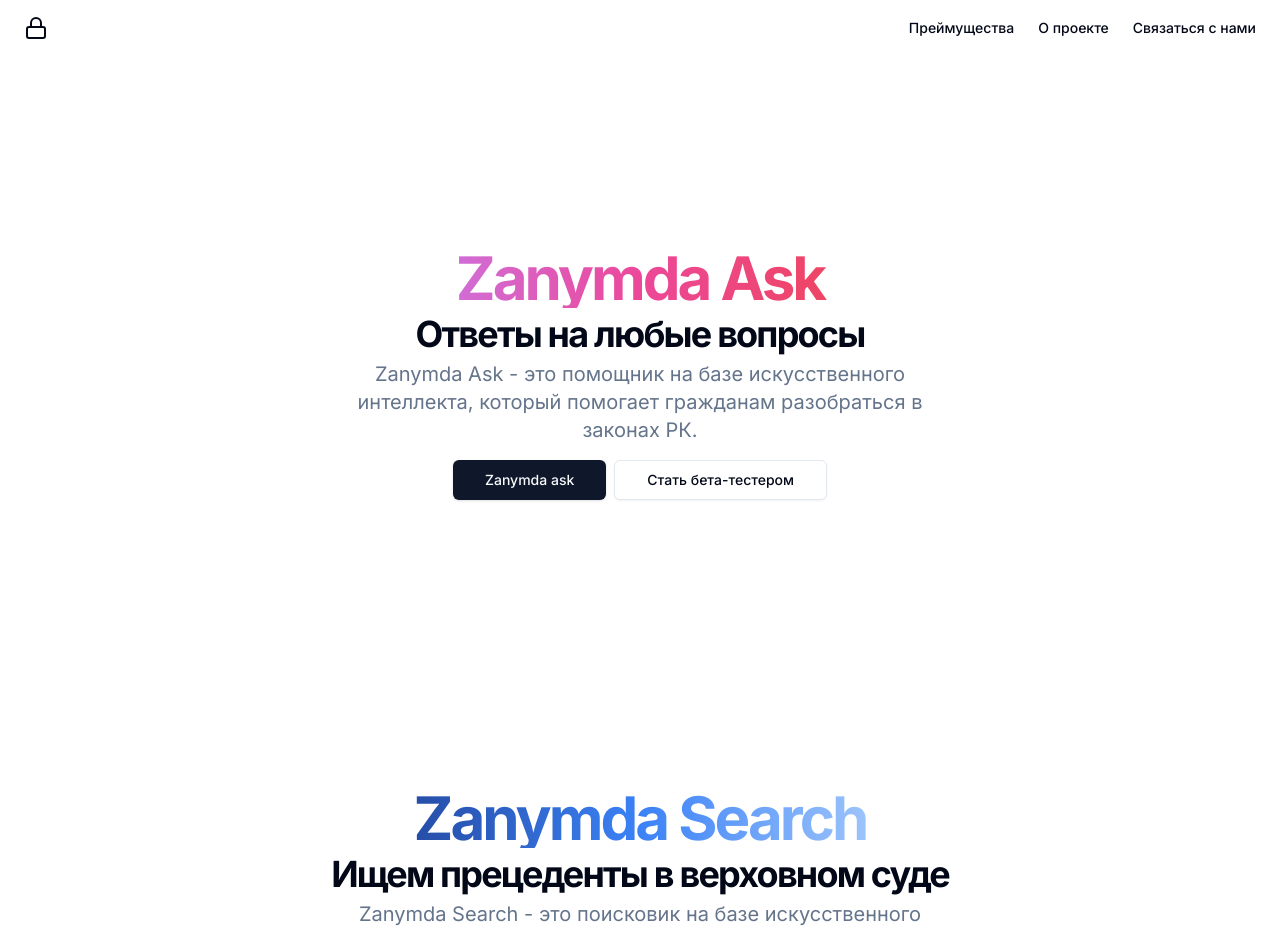
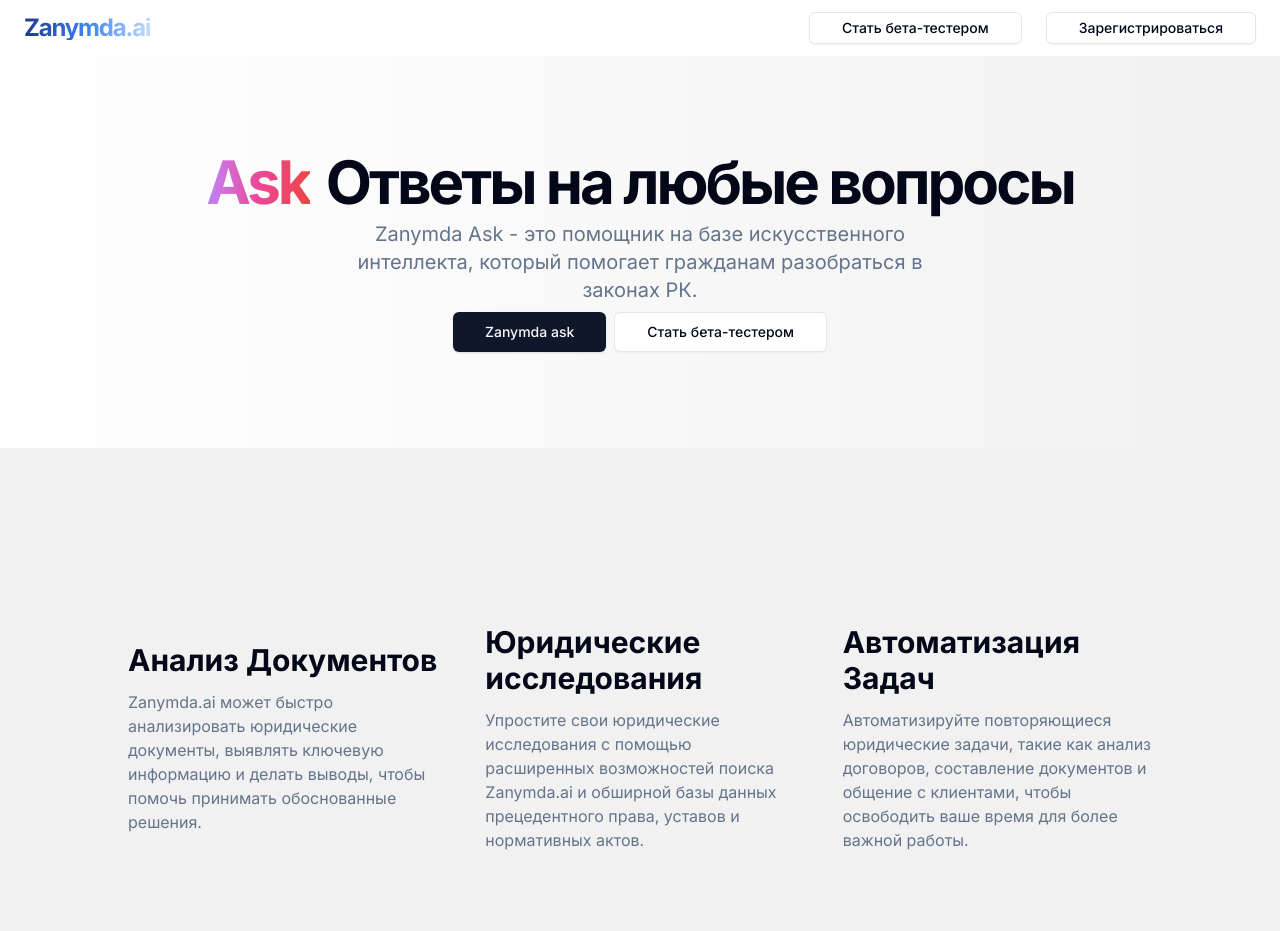
Before and after one commit to mountain-nomad/legal_front, a Next.js app: page / in a window 1280 px wide. Shown: the top 931 px of the page. Built offline with nearby package versions, Linux system fonts and the light colour scheme.

Commit message:
Design for 2 products

```diff
--- a/src/app/beta-test/page.tsx
+++ b/src/app/beta-test/page.tsx
@@ -1,7 +1,43 @@
-import { Input } from "@/components/ui/input"
-import { Button } from "@/components/ui/button"
+"use client"
+
+import { useState, useEffect } from 'react';
+import { Input } from "@/components/ui/input";
+import { Button } from "@/components/ui/button";
 
 export default function Component() {
+  const [email, setEmail] = useState("");
+  const [message, setMessage] = useState("");
+
+  const handleSubmit = async (event:any) => {
+    event.preventDefault();
+    try {
+      const response = await fetch('https://legalapi-production.up.railway.app/become_beta_tester', {
+        method: 'POST',
+        headers: {
+          'Content-Type': 'application/json',
+        },
+        body: JSON.stringify({ email }),
+      });
+
+      const data = await response.json();
+      if (data.status === 'success') {
+        setMessage('Спасибо за ваш вклад');
+        setEmail('');
+      }
+    } catch (error) {
+      console.error('Error:', error);
+    }
+  };
+
+  useEffect(() => {
+    if (message) {
+      const timer = setTimeout(() => {
+        setMessage('');
+      }, 3000);
+      return () => clearTimeout(timer);
+    }
+  }, [message]);
+
   return (
     <div className="w-full">
       <section className="w-full py-12 md:py-12 lg:py-16 xl:py-24 bg-gradient-to-r from-[#ffffff] to-[#f1f1f1]">
@@ -12,10 +48,12 @@
               Присоединяйтесь к нашей эксклюзивной бета-программе и первыми получите доступ к pro-версии
             </p>
             <div className="flex justify-center">
-              <form className="w-full max-w-md flex gap-2">
+              <form onSubmit={handleSubmit} className="w-full max-w-md flex gap-2">
                 <Input
                   type="email"
                   placeholder="Введите ваш email"
+                  value={email}
+                  onChange={(e) => setEmail(e.target.value)}
                   className="flex-1 bg-white text-gray-900 placeholder:text-gray-500"
                 />
                 <Button type="submit" className="bg-[#ffffff] text-gray-900 hover:bg-[#f1f1f1]">
@@ -23,6 +61,11 @@
                 </Button>
               </form>
             </div>
+            {message && (
+              <div className="mt-4 p-4 bg-blue-100 text-blue-600 rounded">
+                {message}
+              </div>
+            )}
             <p className="text-lg text-gray-600 md:text-xl">
               Осталось меньше 20 мест
             </p>
@@ -58,5 +101,5 @@
         </div>
       </section>
     </div>
-  )
+  );
 }
--- a/src/app/components/BubbleAnswer.tsx
+++ b/src/app/components/BubbleAnswer.tsx
@@ -25,7 +25,6 @@
                 </div>
             </div>
         </div>
-
     );
 };
 
--- /dev/null
+++ b/src/app/components/footer.tsx
@@ -0,0 +1,21 @@
+import Link from "next/link";
+
+const Footer = () => {
+  return (
+    <div className="flex flex-col items-center justify-center w-full bg-background">
+      <footer className="flex flex-col gap-2 sm:flex-row py-4 w-full items-center px-4 md:px-6 border-t">
+        <p className="text-xs text-muted-foreground">&copy; 2024 Zanymda.ai. All rights reserved.</p>
+        <nav className="sm:ml-auto flex gap-4 sm:gap-6">
+          <Link href="#" className="text-xs hover:underline underline-offset-4" prefetch={false}>
+            Terms of Service
+          </Link>
+          <Link href="#" className="text-xs hover:underline underline-offset-4" prefetch={false}>
+            Privacy
+          </Link>
+        </nav>
+      </footer>
+    </div>
+  )
+}
+
+export default Footer;
--- a/src/app/components/navbar.tsx
+++ b/src/app/components/navbar.tsx
@@ -1,48 +1,44 @@
+"use client"
+
 import Link from 'next/link';
-import React from 'react';
+import React, { useState } from 'react';
 
 const Navbar = () => {
+  const [isOpen, setIsOpen] = useState(false);
+
   return (
-        <header className="px-4 lg:px-6 h-14 flex items-center">
+    <header className="px-4 lg:px-6 h-14 flex items-center justify-between bg-background">
       <Link href="/" className="flex items-center justify-center" prefetch={false}>
-          <LockIcon className="h-6 w-6" />
-          <span className="sr-only">Zanymda.ai</span>
+        <span className="text-2xl font-bold tracking-tighter sm:text-1xl xl:text-2xl/none bg-gradient-to-r from-[#1E3A8A] via-[#3B82F6] to-[#BFDBFE] bg-clip-text text-transparent">
+          Zanymda.ai
+        </span>
       </Link>
-        <nav className="ml-auto flex gap-4 sm:gap-6">
-          <Link href="#" className="text-sm font-medium hover:underline underline-offset-4" prefetch={false}>
-            Преймущества
+      <button
+        className="text-gray-500 hover:text-gray-700 focus:outline-none lg:hidden"
+        onClick={() => setIsOpen(!isOpen)}
+      >
+        <svg className="h-6 w-6" fill="none" stroke="currentColor" viewBox="0 0 24 24" xmlns="http://www.w3.org/2000/svg">
+          <path strokeLinecap="round" strokeLinejoin="round" strokeWidth="2" d={isOpen ? "M6 18L18 6M6 6l12 12" : "M4 6h16M4 12h16m-7 6h7"} />
+        </svg>
+      </button>
+      <nav className={`ml-auto flex-col lg:flex lg:flex-row gap-4 sm:gap-6 ${isOpen ? 'flex' : 'hidden'}`}>
+        <Link
+          href="/beta-test"
+          className="inline-flex h-8 items-center justify-center rounded-md border border-input bg-background px-8 text-sm font-medium shadow-sm transition-colors hover:bg-accent hover:text-accent-foreground focus-visible:outline-none focus-visible:ring-1 focus-visible:ring-ring disabled:pointer-events-none disabled:opacity-50"
+          prefetch={false}
+        >
+          Стать бета-тестером
         </Link>
-
-          <Link href="#" className="text-sm font-medium hover:underline underline-offset-4" prefetch={false}>
-            О проекте
-          </Link>
-          <Link href="#" className="text-sm font-medium hover:underline underline-offset-4" prefetch={false}>
-            Связаться с нами
+        <Link
+          href="/"
+          className="inline-flex h-8 items-center justify-center rounded-md border border-input bg-background px-8 text-sm font-medium shadow-sm transition-colors hover:bg-accent hover:text-accent-foreground focus-visible:outline-none focus-visible:ring-1 focus-visible:ring-ring disabled:pointer-events-none disabled:opacity-50"
+          prefetch={false}
+        >
+          Зарегистрироваться
         </Link>
       </nav>
     </header>
   );
 };
 
-function LockIcon(props: any) {
-    return (
-      <svg
-        {...props}
-        xmlns="http://www.w3.org/2000/svg"
-        width="24"
-        height="24"
-        viewBox="0 0 24 24"
-        fill="none"
-        stroke="currentColor"
-        strokeWidth="2"
-        strokeLinecap="round"
-        strokeLinejoin="round"
-      >
-        <rect width="18" height="11" x="3" y="11" rx="2" ry="2" />
-        <path d="M7 11V7a5 5 0 0 1 10 0v4" />
-      </svg>
-    )
-  }
-
-
 export default Navbar;
--- a/src/app/layout.tsx
+++ b/src/app/layout.tsx
@@ -3,6 +3,7 @@
 import "./globals.css";
 import { cn } from "@/lib/utils";
 import Navbar from "./components/navbar";
+import Footer from "./components/footer";
 const fontSans = FontSans({
   subsets: ["latin"],
   variable: "--font-sans",
@@ -27,6 +28,7 @@
       >
         <Navbar />
         {children}
+        <Footer />
       </body>
     </html>
   );
--- a/src/app/page.tsx
+++ b/src/app/page.tsx
@@ -3,55 +3,61 @@
 import Link from "next/link";
 import { Input } from "@/components/ui/input";
 import { Button } from "@/components/ui/button";
-import { useState, FormEvent } from "react";
+import { useState, useEffect } from "react";
 
 export default function Home() {
-  const [email, setEmail] = useState<string>('');
+  const [email, setEmail] = useState("");
+  const [message, setMessage] = useState("");
 
-  const handleSubmit = async (event: FormEvent) => {
+  const handleSubmit = async (event:any) => {
     event.preventDefault();
-    console.log("Form submitted");
-    console.log(email);
-
-    // Send email to the server-side log
     try {
-      const response = await fetch('./api/logEmail', {
+      const response = await fetch('https://legalapi-production.up.railway.app/become_beta_tester', {
         method: 'POST',
         headers: {
-          'Content-Type': 'application/json'
+          'Content-Type': 'application/json',
         },
-        body: JSON.stringify({ email })
+        body: JSON.stringify({ email }),
       });
 
-      if (!response.ok) {
-        throw new Error('Failed to log email');
+      const data = await response.json();
+      if (data.status === 'success') {
+        setMessage('Спасибо за ваш вклад');
+        setEmail('');
       }
-
-      const result = await response.json();
-      console.log(result.message);
     } catch (error) {
-      console.error('Error logging email:', error);
+      console.error('Error:', error);
     }
   };
+
+  useEffect(() => {
+    if (message) {
+      const timer = setTimeout(() => {
+        setMessage('');
+      }, 3000);
+      return () => clearTimeout(timer);
+    }
+  }, [message]);
   return (
     <div className="flex flex-col min-h-[100dvh]">
       <main className="flex-1">
-      <section className="w-full py-12 md:py-24 lg:py-32 xl:py-48">
+      <section className="w-full py-12 md:py-12 lg:py-16 xl:py-24 bg-gradient-to-br bg-gradient-to-r from-[#ffffff] to-[#f1f1f1]">
           <div className="container px-4 md:px-6">
             <div className="flex items-center justify-center">
               <div className="flex flex-col justify-center space-y-4">
                 <div className="space-y-2 text-center">
+                <div className="flex flex-col items-center space-y-4 md:space-y-0 md:flex-row md:items-center md:space-x-4">
                   <h1 className="text-4xl font-bold tracking-tighter sm:text-5xl xl:text-6xl/none bg-gradient-to-r from-purple-400 via-pink-500 to-red-500 bg-clip-text text-transparent">
-                    Zanymda Ask
+                    Ask
                   </h1>
-                  <h3 className="text-2xl font-bold tracking-tighter sm:text-3xl xl:text-4xl/none">
+                  <h3 className="text-4xl font-bold tracking-tighter sm:text-5xl xl:text-6xl/none">
                     Ответы на любые вопросы
                   </h3>
-                  <p className="max-w-[600px] mx-auto text-muted-foreground md:text-xl">
-                    Zanymda Ask - это помощник на базе искусственного интеллекта, который помогает гражданам разобраться в законах РК.
-                  </p>
                 </div>
-                <div className="flex flex-col gap-2 min-[400px]:flex-row justify-center">
+                <p className="max-w-[600px] mx-auto text-muted-foreground text-center md:text-xl">
+                  Zanymda Ask - это помощник на базе искусственного интеллекта, который помогает гражданам разобраться в законах РК.
+                </p>
+                <div className="flex flex-col gap-2 min-[400px]:flex-row justify-center mt-4">
                   <Link
                     href="/search_for_non_prof"
                     className="inline-flex h-10 items-center justify-center rounded-md bg-primary px-8 text-sm font-medium text-primary-foreground shadow transition-colors hover:bg-primary/90 focus-visible:outline-none focus-visible:ring-1 focus-visible:ring-ring disabled:pointer-events-none disabled:opacity-50"
@@ -67,26 +73,59 @@
                     Стать бета-тестером
                   </Link>
                 </div>
+                </div>
               </div>
             </div>
           </div>
         </section>
-        <section className="w-full py-6 md:py-12 lg:py-16 xl:py-24">
+        <section className="w-full py-12 md:py-24 lg:py-32 bg-[#f1f1f1]">
+          <div className="container px-4 md:px-6">
+            <div className="mx-auto grid max-w-5xl items-center gap-6 py-12 lg:grid-cols-3 lg:gap-12">
+              <div className="grid gap-1">
+                <div className="flex items-center gap-2 pb-2">
+                  <h3 className="text-3xl font-bold">Анализ Документов</h3>
+                </div>
+                <p className="text-muted-foreground">
+                Zanymda.ai может быстро анализировать юридические документы, выявлять ключевую информацию и делать выводы, чтобы помочь принимать обоснованные решения.
+                </p>
+              </div>
+              <div className="grid gap-1">
+                <div className="flex items-center gap-2 pb-2">
+                  <h3 className="text-3xl font-bold">Юридические исследования</h3>
+                </div>
+                <p className="text-muted-foreground">
+                Упростите свои юридические исследования с помощью расширенных возможностей поиска Zanymda.ai и обширной базы данных прецедентного права, уставов и нормативных актов.
+                </p>
+              </div>
+              <div className="grid gap-1">
+                <div className="flex items-center gap-2 pb-2">
+                  <h3 className="text-3xl font-bold">Автоматизация Задач</h3>
+                </div>
+                <p className="text-muted-foreground">
+                Автоматизируйте повторяющиеся юридические задачи, такие как анализ договоров, составление документов и общение с клиентами, чтобы освободить ваше время для более важной работы.
+                </p>
+              </div>
+            </div>
+          </div>
+        </section>
+        <section className="w-full py-12 md:py-12 lg:py-16 xl:py-24 bg-gradient-to-br bg-gradient-to-r from-[#ffffff] to-[#f1f1f1]">
           <div className="container px-4 md:px-6">
             <div className="flex items-center justify-center">
               <div className="flex flex-col justify-center space-y-4">
                 <div className="space-y-2 text-center">
-                  <h1 className="text-4xl font-bold tracking-tighter sm:text-5xl xl:text-6xl/none bg-gradient-to-r from-[#1E3A8A] via-[#3B82F6] to-[#BFDBFE] bg-clip-text text-transparent">
-                    Zanymda Search
-                  </h1>
-                  <h1 className="text-2xl font-bold tracking-tighter sm:text-3xl xl:text-4xl/none">
-                    Ищем прецеденты в верховном суде
-                  </h1>
-                  <p className="max-w-[600px] mx-auto text-muted-foreground md:text-xl">
+                  <div className="flex flex-col md:flex-row items-center space-y-4 md:space-y-0 md:space-x-4">
+                    <h1 className="text-4xl font-bold tracking-tighter sm:text-5xl xl:text-6xl/none bg-gradient-to-r from-[#1E3A8A] via-[#3B82F6] to-[#BFDBFE] bg-clip-text text-transparent">
+                      Search
+                    </h1>
+                    <h1 className="text-4xl font-bold tracking-tighter sm:text-5xl xl:text-6xl/none">
+                      Ищем прецеденты
+                    </h1>
+                  </div>
+                  <p className="max-w-[600px] mx-auto text-muted-foreground text-center md:text-xl">
                     Zanymda Search - это поисковик на базе искусственного интеллекта, который помогает юристам экономить время на поиске похожих по смыслу дел в бюллетенях верховного суда, повышать точность и концентрироваться на важных задачах.
                   </p>
                 </div>
-                <div className="flex flex-col gap-2 min-[400px]:flex-row justify-center">
+                <div className="flex flex-col gap-2 min-[400px]:flex-row justify-center mt-4">
                   <Link
                     href="/search"
                     className="inline-flex h-10 items-center justify-center rounded-md bg-primary px-8 text-sm font-medium text-primary-foreground shadow transition-colors hover:bg-primary/90 focus-visible:outline-none focus-visible:ring-1 focus-visible:ring-ring disabled:pointer-events-none disabled:opacity-50"
@@ -106,8 +145,7 @@
             </div>
           </div>
         </section>
-
-        <section className="w-full py-12 md:py-24 lg:py-32 bg-muted">
+        <section className="w-full py-12 md:py-24 lg:py-32 bg-[#f1f1f1]">
           <div className="container px-4 md:px-6">
             <div className="mx-auto grid max-w-5xl items-center gap-6 py-12 lg:grid-cols-3 lg:gap-12">
               <div className="grid gap-1">
@@ -200,21 +238,15 @@
                   <Button type="submit">Попробовать бесплатно</Button>
                 </form>
               </div>
+              {message && (
+                <div className="mt-4 p-4 bg-blue-100 text-blue-600 rounded">
+                {message}
+                </div>
+              )}
             </div>
           </div>
         </section>
       </main>
-      <footer className="flex flex-col gap-2 sm:flex-row py-6 w-full shrink-0 items-center px-4 md:px-6 border-t">
-        <p className="text-xs text-muted-foreground">&copy; 2024 Zanymda.ai. All rights reserved.</p>
-        <nav className="sm:ml-auto flex gap-4 sm:gap-6">
-          <Link href="#" className="text-xs hover:underline underline-offset-4" prefetch={false}>
-            Terms of Service
-          </Link>
-          <Link href="#" className="text-xs hover:underline underline-offset-4" prefetch={false}>
-            Privacy
-          </Link>
-        </nav>
-      </footer>
     </div>
   )
 }
```
Lines whose indentation alone changed are shown as unchanged.
